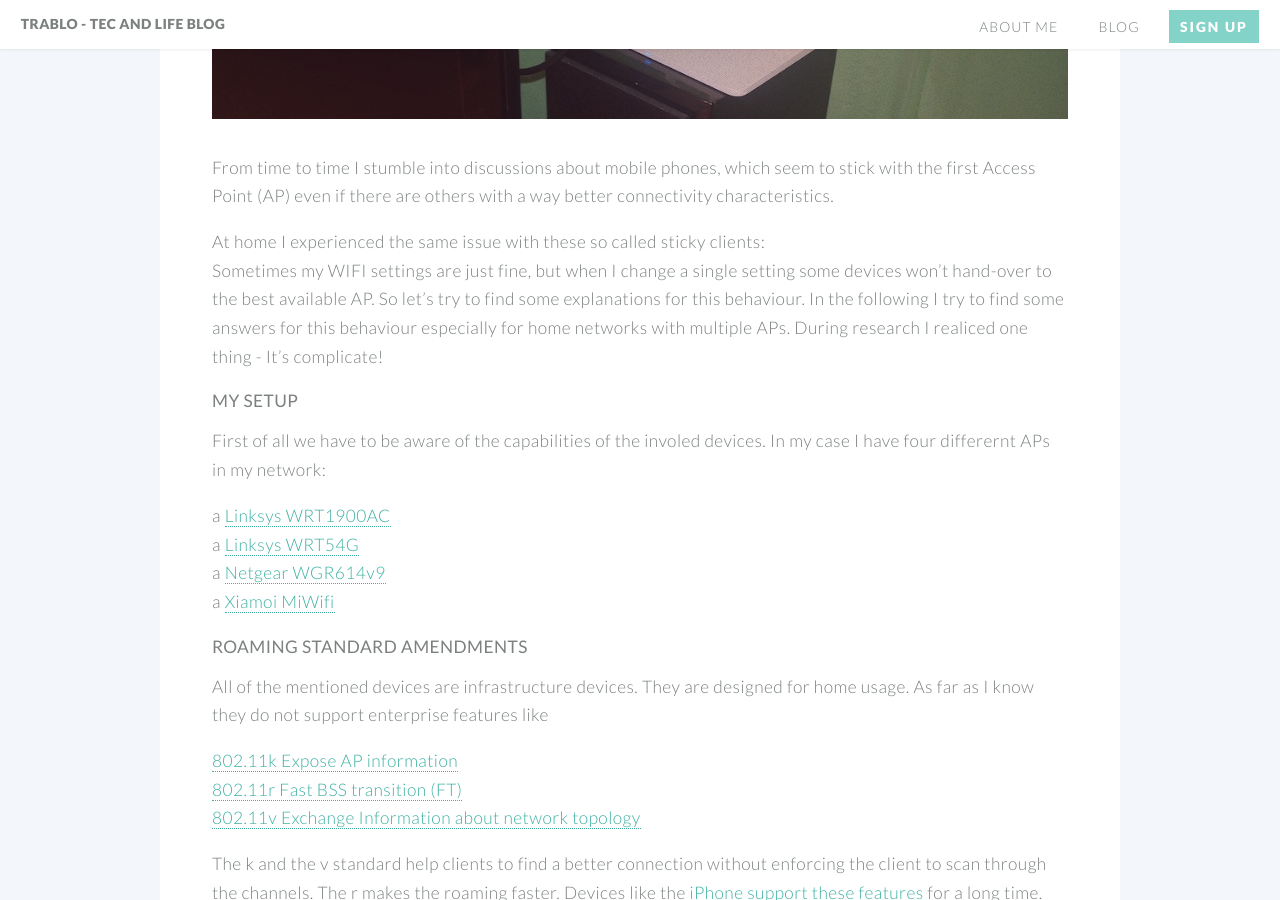
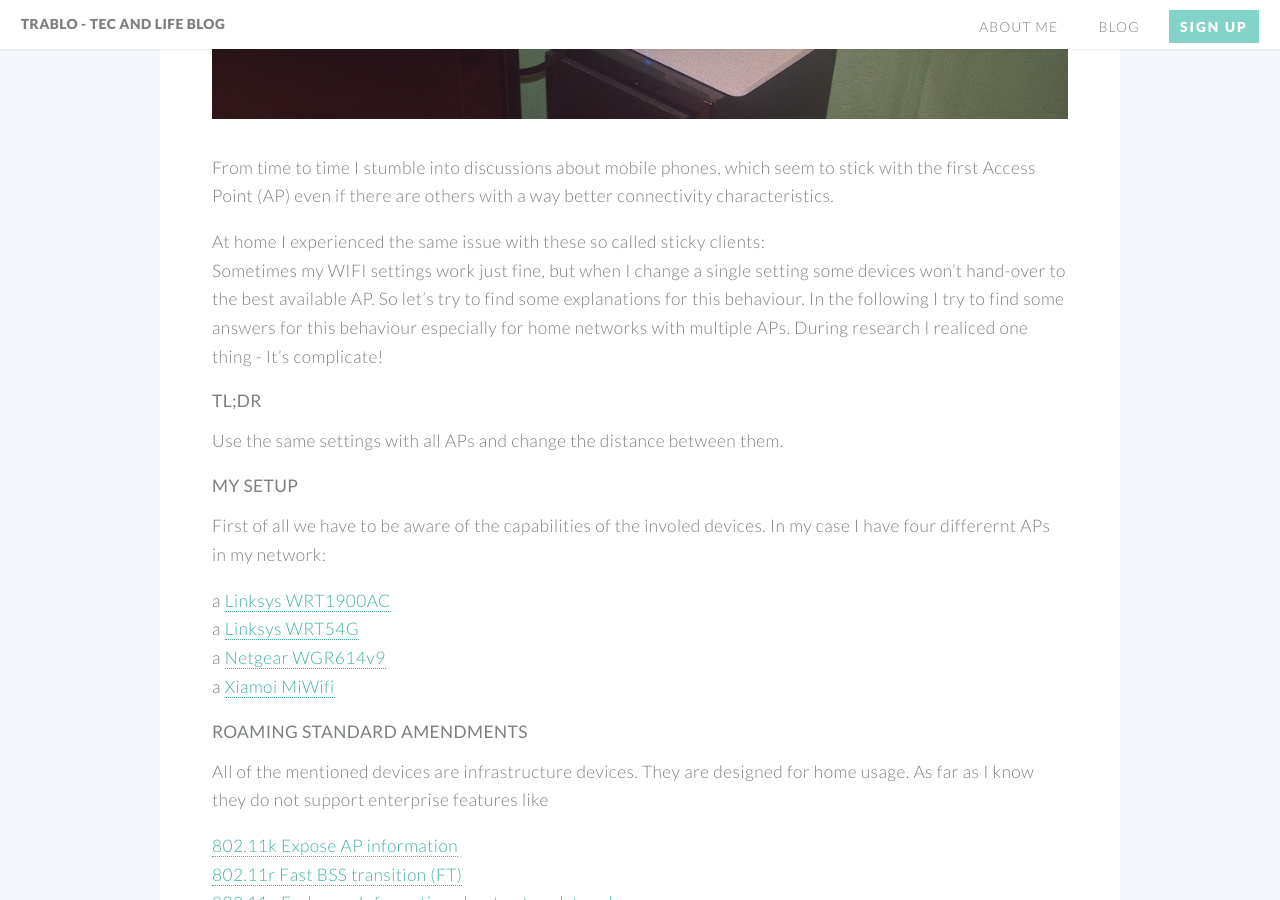
Before and after one commit to ksrimmy/blog, a Jekyll site: the page built from _posts/2016-11-27-wifi-roaming.markdown, in a window 1280 px wide and 900 px high, scrolled down 647 px. Built offline with Jekyll 4.4.1, drawn with Linux system fonts in a browser that asks for light colours; comment, search, counter and statistics services are not loaded.

Commit message:
added disqus

```diff
--- a/_layouts/post.html
+++ b/_layouts/post.html
@@ -13,6 +13,31 @@
   </section>
 
     <footer>
+
+        <div id="disqus_thread"></div>
+        <script>
+            {% if page.comments %}
+            /**
+             *  RECOMMENDED CONFIGURATION VARIABLES: EDIT AND UNCOMMENT THE SECTION BELOW TO INSERT DYNAMIC VALUES FROM YOUR PLATFORM OR CMS.
+             *  LEARN WHY DEFINING THESE VARIABLES IS IMPORTANT: https://disqus.com/admin/universalcode/#configuration-variables*/
+            /*
+             var disqus_config = function () {
+             this.page.url = PAGE_URL;  // Replace PAGE_URL with your page's canonical URL variable
+             this.page.identifier = PAGE_IDENTIFIER; // Replace PAGE_IDENTIFIER with your page's unique identifier variable
+             };
+             */
+            (function() { // DON'T EDIT BELOW THIS LINE
+                var d = document, s = d.createElement('script');
+                s.src = '//trablo-net.disqus.com/embed.js';
+                s.setAttribute('data-timestamp', +new Date());
+                (d.head || d.body).appendChild(s);
+            })();
+            {% endif %}
+        </script>
+        <noscript>Please enable JavaScript to view the <a href="https://disqus.com/?ref_noscript">comments powered by Disqus.</a></noscript>
+
+
+
         {% if page.previous %}
         <a href="{{ page.previous.url }}" class="post-prev">&larr; Previous post</a> {% endif %}
         {% if page.next %}
--- a/_posts/2016-11-27-wifi-roaming.markdown
+++ b/_posts/2016-11-27-wifi-roaming.markdown
@@ -3,16 +3,20 @@
 title:  "Wifi Roaming @ home"
 date:   2016-11-27 16:11:23
 permalink: wifi-roaming.html
+comments: true
 ---
 <span class="image featured"><img src="images/router.jpg" alt="just an access point"></span>
 From time to time I stumble into discussions about mobile phones, which seem to stick with the first *Access Point* (AP) even if
 there are others with a way better connectivity characteristics.
 
 At home I experienced the same issue with these so called *sticky clients*:\\
-Sometimes my WIFI settings are just fine, but when I change a single setting some devices won't hand-over to the best available AP.
+Sometimes my WIFI settings work just fine, but when I change a single setting some devices won't hand-over to the best available AP.
 So let's try to find some explanations for this behaviour.
 In the following I try to find some answers for this behaviour especially for home networks with multiple APs.
 During research I realiced one thing - It's complicate!
+
+# TL;DR
+Use the same settings with all APs and change the distance between them.
 
 # My setup
 First of all we have to be aware of the capabilities of the involed devices.
```
